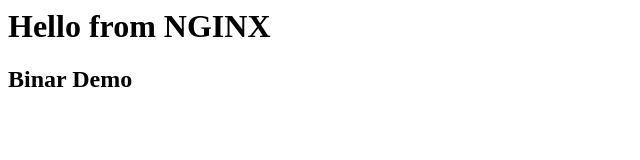
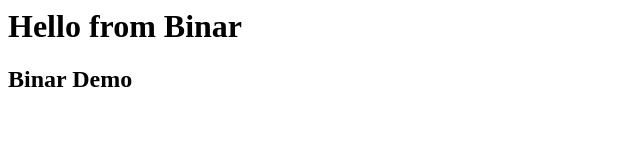
Before and after one commit to roboticpuppies/test-action, a plain HTML site: page index.html in a window 1280 px wide. Shown: the full height of the page, 0-640 px from the left. Drawn offline with Linux system fonts and the light colour scheme.

Commit message:
Resolve "Change text to Hello from Binar"

```diff
--- a/index.html
+++ b/index.html
@@ -1,2 +1,2 @@
-<h1>Hello from NGINX</h1>
+<h1>Hello from Binar</h1>
 <h2>Binar Demo</h2>
```
